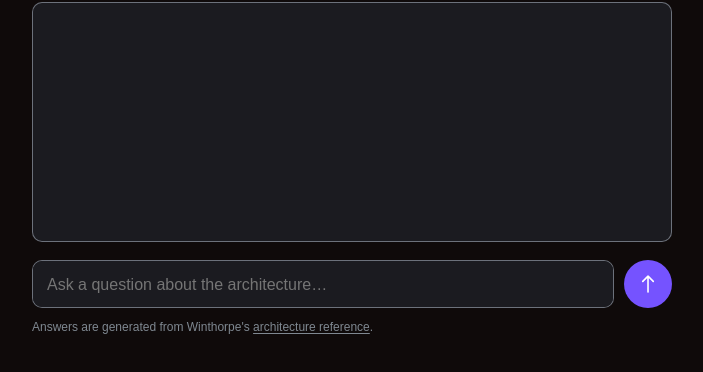
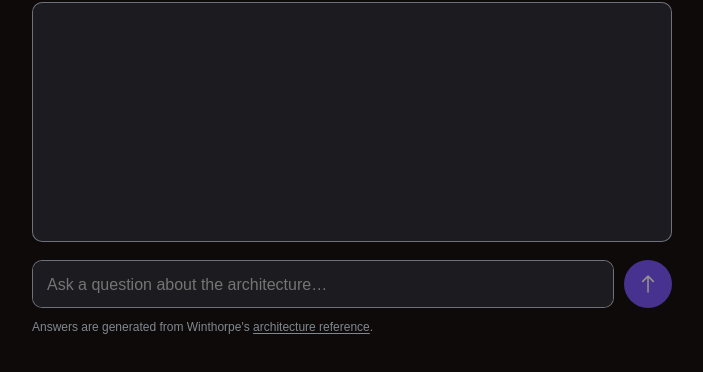
Before and after one commit to zeevchen-sudo/ask-winthorpe, a website: page index.html in a window 1280 px wide. Shown: the part 270-642 px from the top of the page, without its empty margins (288-991 px from the left). Drawn offline with Linux system fonts and the light colour scheme.

Commit message:
Update index.html

```diff
--- a/index.html
+++ b/index.html
@@ -17,9 +17,9 @@
     <form id="form" class="composer">
       <label class="sr-only" for="question">Ask about Winthorpe</label>
       <textarea id="question" rows="2" maxlength="1500" placeholder="Ask a question about the architecture…" required></textarea>
-      <button id="send" type="submit" aria-label="Send">
-        <img src="/arrow.png" alt="">
-      </button>
+     <button id="send" type="submit" aria-label="Send" disabled>
+      <img src="/arrow.png" alt="">
+    </button>
     </form>
     <p class="note">Answers are generated from Winthorpe's <a href="https://docs.agentwinthorpe.com" target="_blank" rel="noopener noreferrer">architecture reference</a>.</p>
   </main>
```
